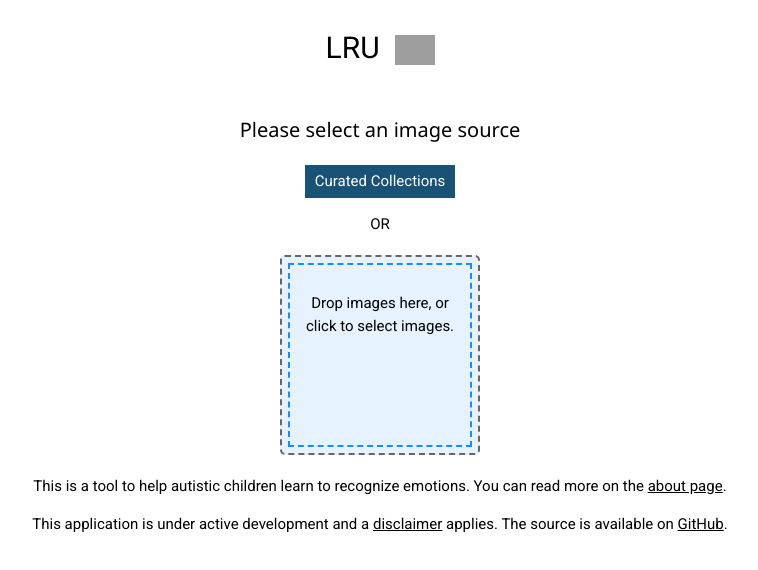
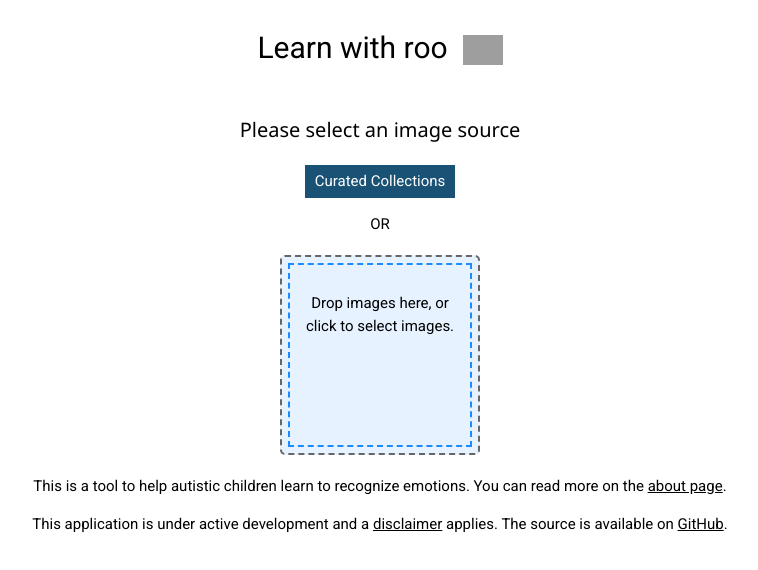
Before and after one commit to fokoid/learnwithroo, a React (Create React App) app: page / in a window 1280 px wide. Shown: the top 570 px of the page, without its empty margins (260-1018 px from the left). Built offline with nearby package versions, Linux system fonts and the light colour scheme; no server answers; grey boxes are pictures that could not be loaded.

Commit message:
Update in page header

```diff
--- a/src/App.jsx
+++ b/src/App.jsx
@@ -9,7 +9,7 @@ import Footer from './footer.jsx'
 
 class App extends Component {
   state = {
-    title: 'LRU',
+    title: 'Learn with roo',
   }
 
   render = () => {
```
